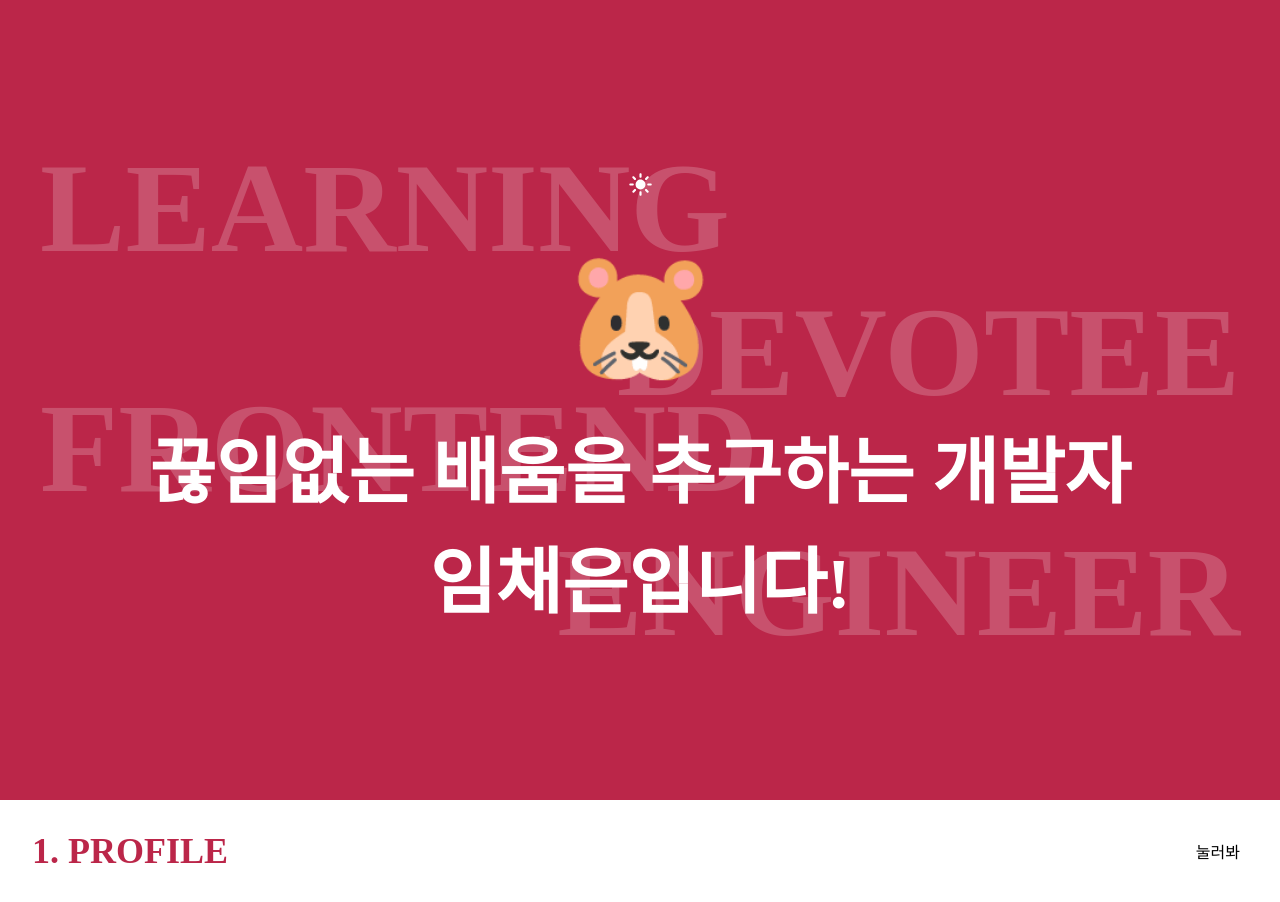
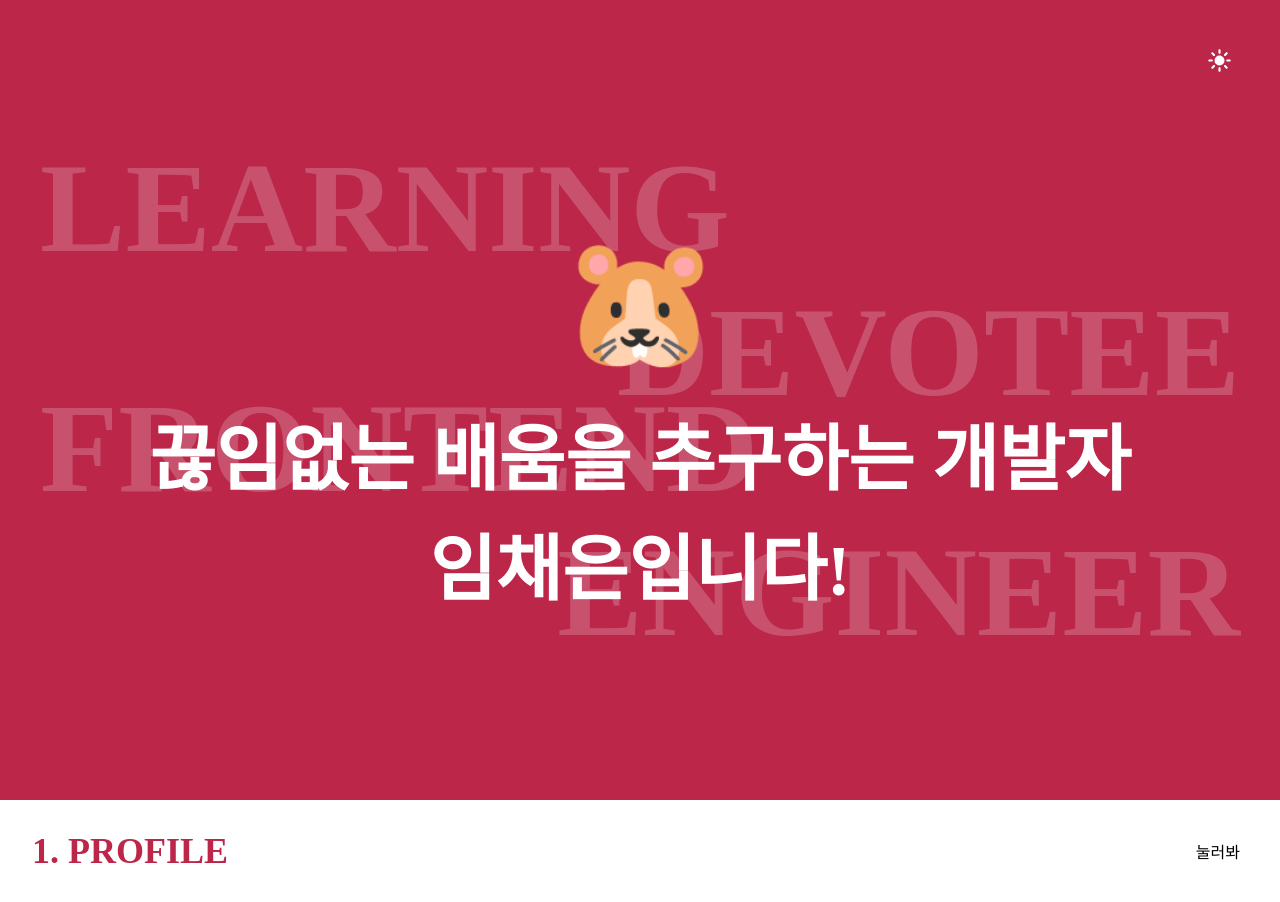
Before and after one commit to limce21/portfolio, a Next.js app: page / in a window 1280 px wide. Shown: the top 902 px of the page. Built offline with nearby package versions, Linux system fonts and the light colour scheme; a web font is replaced by a local one.

Commit message:
style: 버튼 위치 조정

```diff
--- a/app/components/buttons/Theme.tsx
+++ b/app/components/buttons/Theme.tsx
@@ -23,7 +23,7 @@ const ThemeSwitch = () => {
 					setTheme('dark');
 				}}
 			>
-				<Dark size={25} color={'#000000'} />
+				<Dark className='absolute top-12 right-12' size={25} color={'#000000'} />
 			</button>
 		);
 	} else {
@@ -33,7 +33,7 @@ const ThemeSwitch = () => {
 					setTheme('light');
 				}}
 			>
-				<Light size={25} color={'#FFFFFF'} />
+				<Light className='absolute top-12 right-12' size={25} color={'#FFFFFF'} />
 			</button>
 		);
 	}
```
